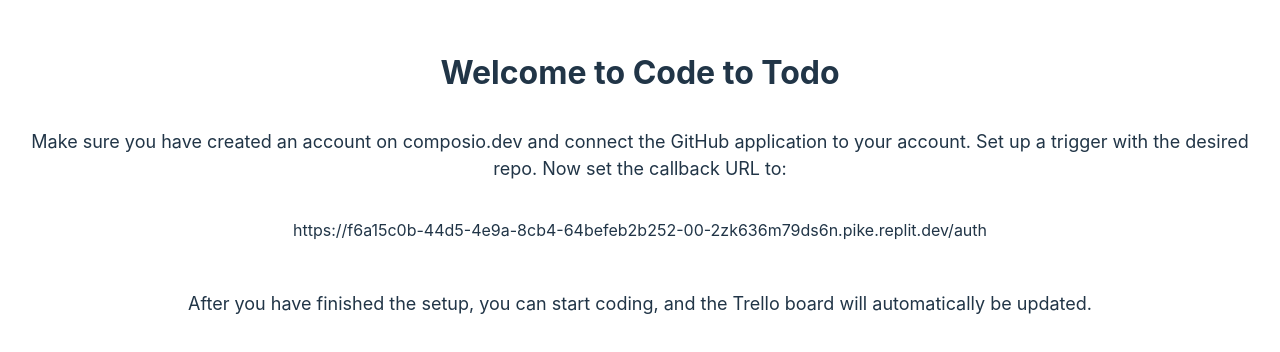
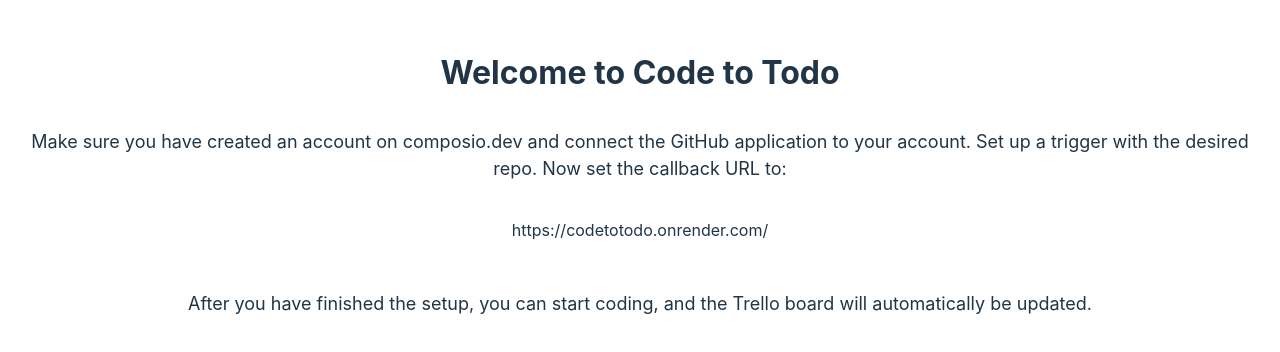
Before and after one commit to theyashwanthsai/codetotodo_frontend, a React (Vite) app: page / in a window 1280 px wide. Shown: the part 240-592 px from the top of the page. Built offline with nearby package versions, Linux system fonts and the light colour scheme; sample sign-in values are in the browser's storage.

Commit message:
Changed backend url

```diff
--- a/src/AuthPage.jsx
+++ b/src/AuthPage.jsx
@@ -12,7 +12,7 @@
   const handleSubmit = async (e) => {
     e.preventDefault();
     try {
-      const response = await fetch('https://f6a15c0b-44d5-4e9a-8cb4-64befeb2b252-00-2zk636m79ds6n.pike.replit.dev/auth', {
+      const response = await fetch('https://codetotodo.onrender.com/auth', {
         method: 'POST',
         headers: {
           'Content-Type': 'application/json',
--- a/src/HomePage.jsx
+++ b/src/HomePage.jsx
@@ -9,7 +9,7 @@
         Set up a trigger with the desired repo. Now set the callback URL to:
       </p>
       <p style={styles.callbackUrl}>
-        https://f6a15c0b-44d5-4e9a-8cb4-64befeb2b252-00-2zk636m79ds6n.pike.replit.dev/auth
+        https://codetotodo.onrender.com/
       </p>
       <p style={styles.paragraph}>
         After you have finished the setup, you can start coding, and the Trello board will automatically be updated.
```
